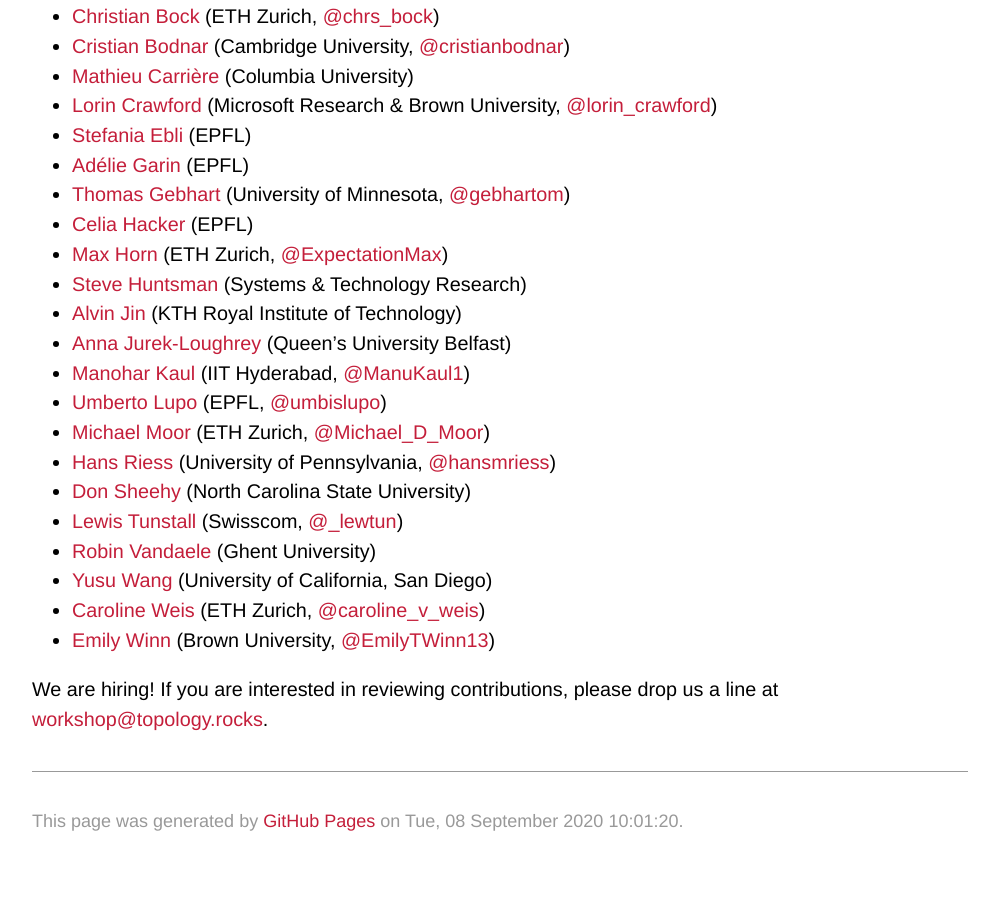
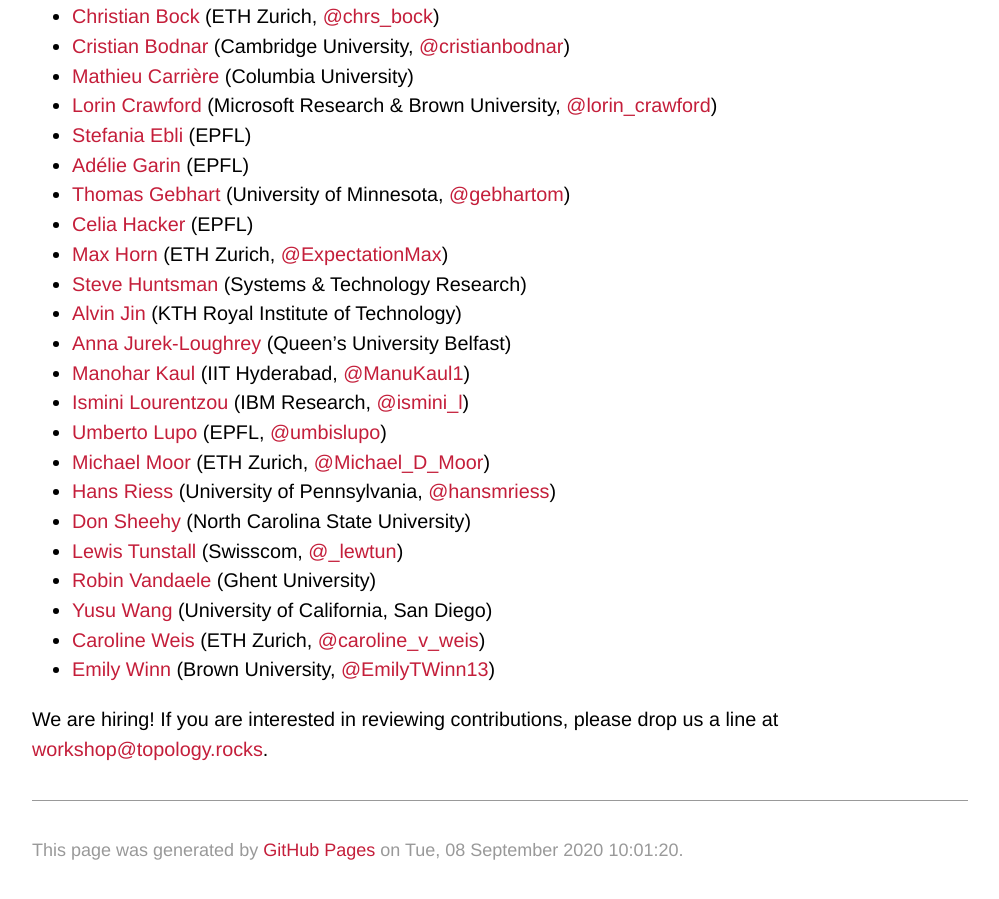
Before and after one commit to tda-in-ml/tda-in-ml.github.io, a Jekyll site: the page built from committee.md, in a window 1280 px wide and 900 px high, scrolled down 709 px. Shown: the whole window, without its empty margins (140-1139 px from the left). Built offline with Jekyll 4.4.1, drawn with Linux system fonts in a browser that asks for light colours; some web fonts are replaced; our own code applies the rules of GitHub Pages for plain Markdown files; before the commit the page ends 1580 px from its top, so only the background shows below that.

Commit message:
Extended programme committee page

```diff
--- a/committee.md
+++ b/committee.md
@@ -23,6 +23,7 @@ linchpin in ensuring high-quality reviews of all scientific contributions:
 - [Alvin Jin](https://sites.google.com/view/alvinjin) (KTH Royal Institute of Technology)
 - [Anna Jurek-Loughrey](https://pure.qub.ac.uk/en/persons/anna-jurek-loughrey) (Queen's University Belfast)
 - [Manohar Kaul](https://iith.ac.in/~mkaul) (IIT Hyderabad, [@ManuKaul1](https://twitter.com/ManuKaul1))
+- [Ismini Lourentzou](https://isminoula.github.io) (IBM Research, [@ismini_l](https://twitter.com/ismini_l))
 - [Umberto Lupo](https://github.com/ulupo) (EPFL, [@umbislupo](https://twitter.com/umbislupo))
 - [Michael Moor](https://www.michaelmoor.ml/) (ETH Zurich, [@Michael_D_Moor](https://twitter.com/Michael_D_Moor))
 - [Hans Riess](https://hans-riess.github.io) (University of Pennsylvania, [@hansmriess](https://twitter.com/hansmriess))
```
